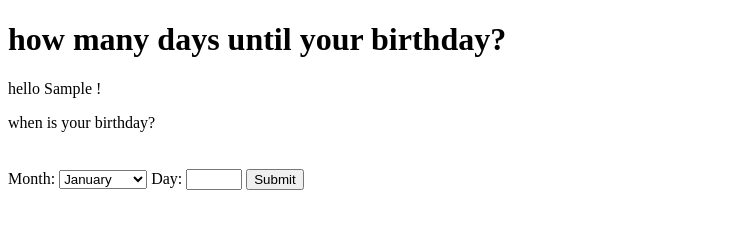
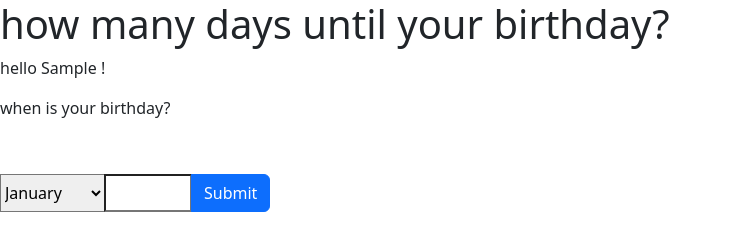
Before and after one commit to w0rdsandstuff/days_until_birthday, a plain HTML site: page days_until_birthday/index.html in a window 1280 px wide. Both pictures are taken after typing "Sample" into the empty fields and a click on the button "Submit". Shown: the whole page, without its empty margins (0-732 px from the left). Drawn offline with nearby package versions, Linux system fonts and the light colour scheme.

Commit message:
Update index.html

```diff
--- a/days_until_birthday/index.html
+++ b/days_until_birthday/index.html
@@ -4,7 +4,8 @@
   <meta charset="UTF-8">
   <meta http-equiv="X-UA-Compatible" content="IE=edge">
   <meta name="viewport" content="width=device-width, initial-scale=1.0">
-  <title>Chatbot</title>
+  <link rel="stylesheet" href="https://cdn.jsdelivr.net/npm/bootstrap@5.2.3/dist/css/bootstrap.min.css" integrity="sha384-rbsA2VBKQhggwzxH7pPCaAqO46MgnOM80zW1RWuH61DGLwZJEdK2Kadq2F9CUG65" crossorigin="anonymous">
+  <title>birthday</title>
 </head>
 <body>
   <h1>how many days until your birthday?</h1>
@@ -14,18 +15,21 @@
 
 <form id="answerForm">
 
+<div class="input-group">
+
   <label for="answer"> Name: </label>
 
-  <input placeholder="" type="text" id="answer" value="">
+  <input placeholder="" type="text" id="answer" value="" class="form-control" aria-label="Enter answer here">
 
-  <button type="submit">Submit</button>
+  <button type="submit" class="btn-primary">Submit</button>
+</div>
 </form>
 
 <form id="birthdayForm" style="visibility: hidden;">
 
-  <label for="months">Month:</label>
+  <div class="input-group">
 
-  <select name="months" id="months">
+  <select name="months" id="months" aria-label="Month">
 
     <option value="0">January</option>
     <option value="1">February</option>
@@ -42,10 +46,10 @@
 
   </select>
 
-  <label for="birthdayAnswer">Day:</label>
-  <input id="birthdayAnswer" type="number" type="number" value="" min="1" max="31">
+  <input id="birthdayAnswer" type="number" type="number" value="" min="1" max="31" aria-label="Enter Day">
 
-  <button type="submit">Submit</button>
+  <button type="submit" class="btn btn-primary">Submit</button>
+</div>
 
 </form>
 
```
